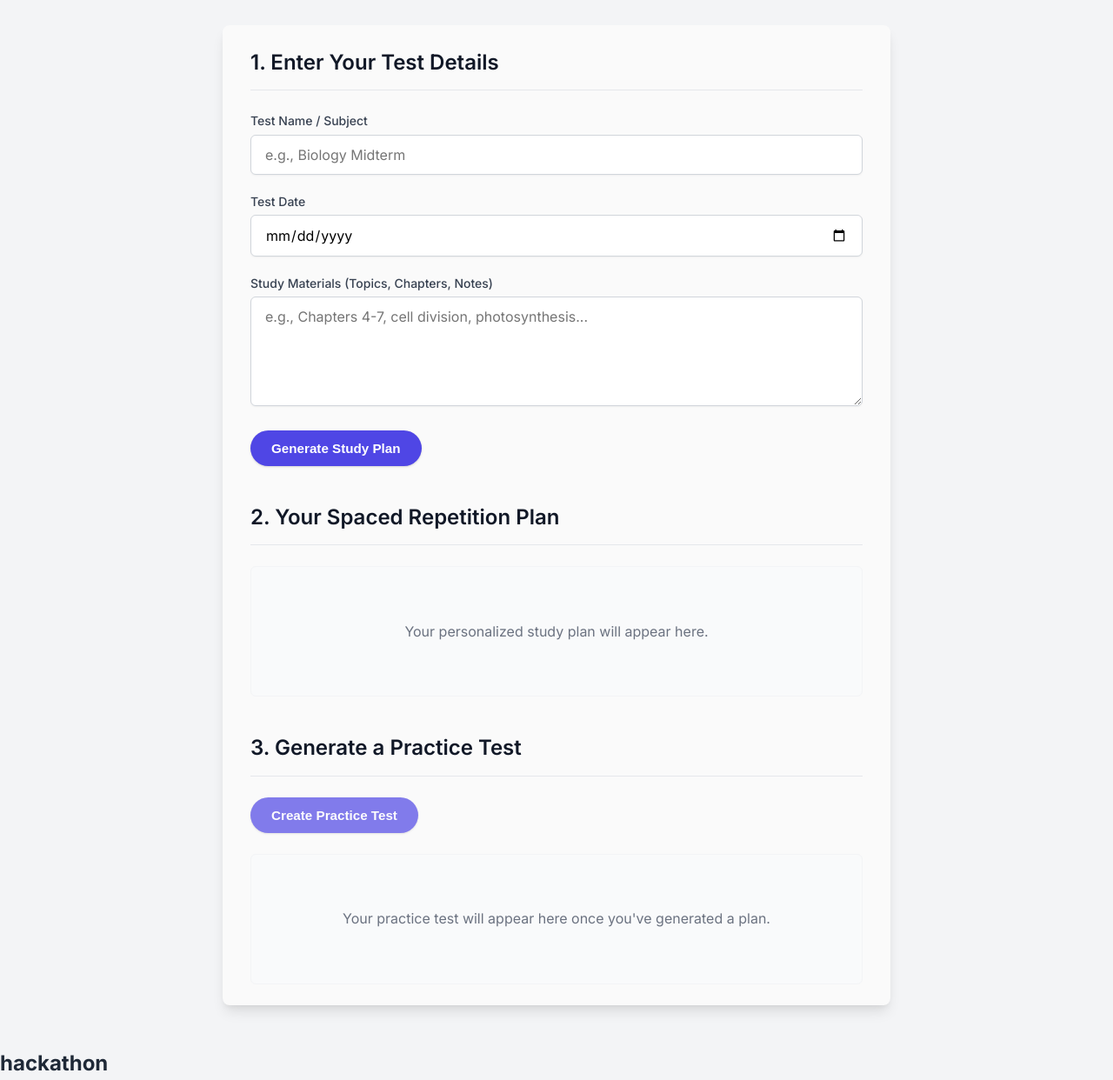
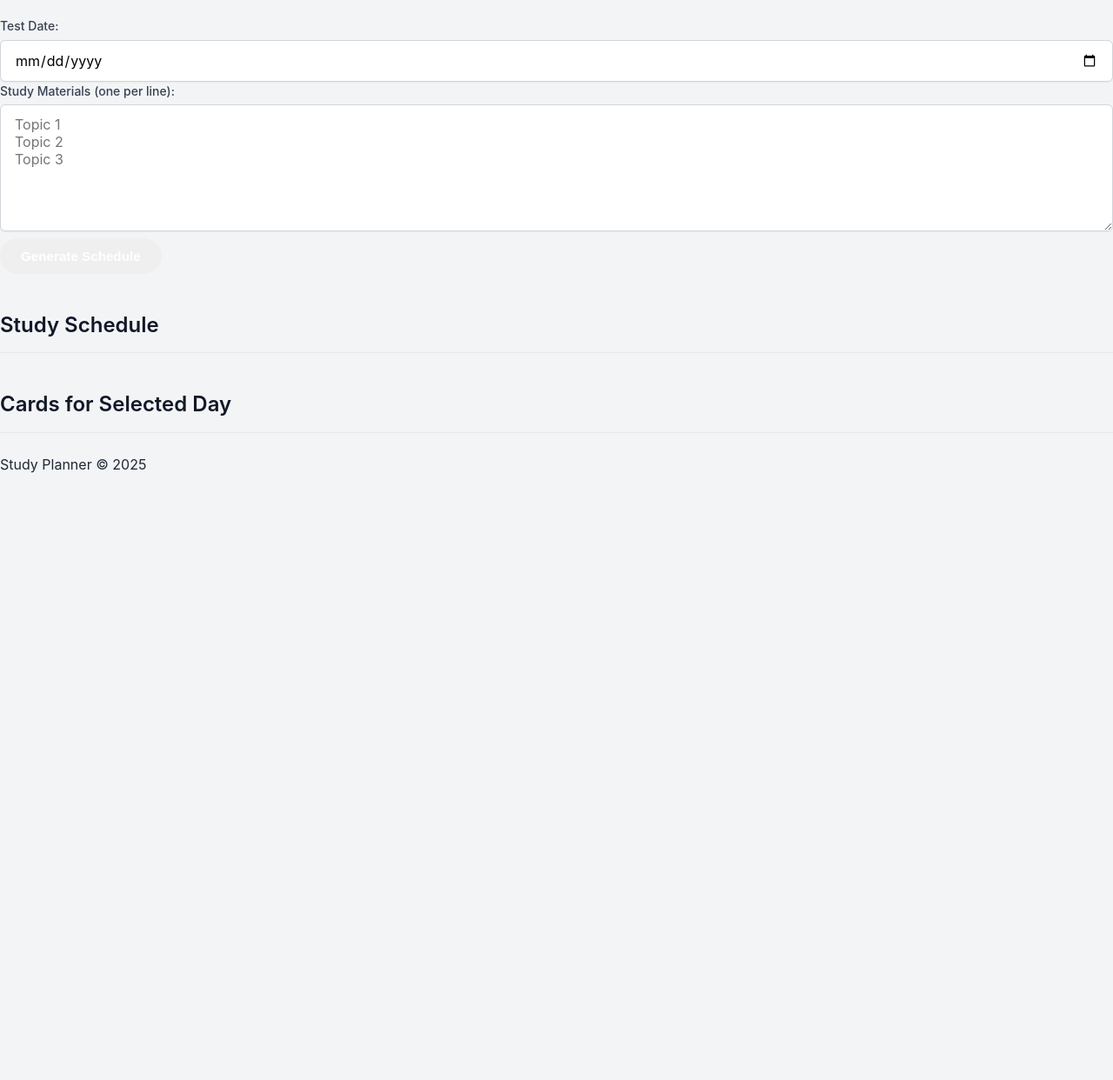
Before and after one commit to rchathoth/Study-Planner, a plain HTML site: page index.html in a window 1280 px wide. Shown: the part 152-1394 px from the top of the page at 87% size. After the commit the page ends 800 px from the top, so only its background shows below. Drawn offline with Linux system fonts and the light colour scheme.

Commit message:
new html framework

```diff
--- a/index.html
+++ b/index.html
@@ -2,74 +2,41 @@
 <html lang="en">
 <head>
   <meta charset="UTF-8">
-    <meta name="viewport" content="width=device-width, initial-scale=1.0">
-    <title>AI Study Planner</title>
-
-    <!-- Google Font (Inter) -->
-    <link rel="preconnect" href="https://fonts.googleapis.com">
-    <link rel="preconnect" href="https://fonts.gstatic.com" crossorigin>
-    <link href="https://fonts.googleapis.com/css2?family=Inter:wght@400;500;600;700&display=swap" rel="stylesheet">
-
-    <!-- Load Custom Stylesheet -->
+  <title>Study Planner</title>
   <link rel="stylesheet" href="styles.css">
 </head>
 <body>
-
-    <div id="app-container">
-        <!-- Header -->
   <header>
-            <h1>AI Study Planner</h1>
-            <p>Let's build the perfect study plan for your upcoming test.</p>
+    <h1>Study Planner</h1>
   </header>
 
-        <main class="card">
+  <main>
+    <section id="setup">
+      <h2>Setup</h2>
+      <label for="testDate">Test Date:</label>
+      <input type="date" id="testDate">
 
-            <!-- Section 1: User Input -->
-            <section id="input-section">
-                <h2>1. Enter Your Test Details</h2>
-                <form id="study-form">
-                    <div>
-                        <label for="test-name">Test Name / Subject</label>
-                        <input type="text" id="test-name" placeholder="e.g., Biology Midterm">
-                    </div>
-                    <div>
-                        <label for="test-date">Test Date</label>
-                        <input type="date" id="test-date">
-                    </div>
-                    <div>
-                        <label for="study-materials">Study Materials (Topics, Chapters, Notes)</label>
-                        <textarea id="study-materials" rows="5" placeholder="e.g., Chapters 4-7, cell division, photosynthesis..."></textarea>
-                    </div>
-                    <button type="submit" id="generate-plan-btn">
-                        Generate Study Plan
-                    </button>
-                </form>
+      <label for="materials">Study Materials (one per line):</label>
+      <textarea id="materials" rows="6" placeholder="Topic 1&#10;Topic 2&#10;Topic 3"></textarea>
+
+      <button id="generate">Generate Schedule</button>
     </section>
 
-            <!-- Section 2: Study Plan Output -->
-            <section id="plan-section">
-                <h2>2. Your Spaced Repetition Plan</h2>
-                <div id="study-plan-output" class="output-box">
-                    Your personalized study plan will appear here.
-                </div>
+    <section id="schedule">
+      <h2>Study Schedule</h2>
+      <ul id="scheduleList"></ul>
     </section>
 
-            <!-- Section 3: Practice Test Output -->
-            <section id="test-section">
-                <h2>3. Generate a Practice Test</h2>
-                <button type="button" id="generate-test-btn" disabled>
-                    Create Practice Test
-                </button>
-                <div id="practice-test-output" class="output-box">
-                    Your practice test will appear here once you've generated a plan.
-                </div>
+    <section id="cards">
+      <h2>Cards for Selected Day</h2>
+      <ul id="cardList"></ul>
     </section>
+  </main>
 
-        </main>
-    </div>
+  <footer>
+    <p>Study Planner © 2025</p>
+  </footer>
 
-    <script src="app.js" type="module"></script>
-
-    <h2>hackathon</h2>
+  <script src="app.js"></script>
 </body>
 </html>
```
Lines whose indentation alone changed are shown as unchanged.
